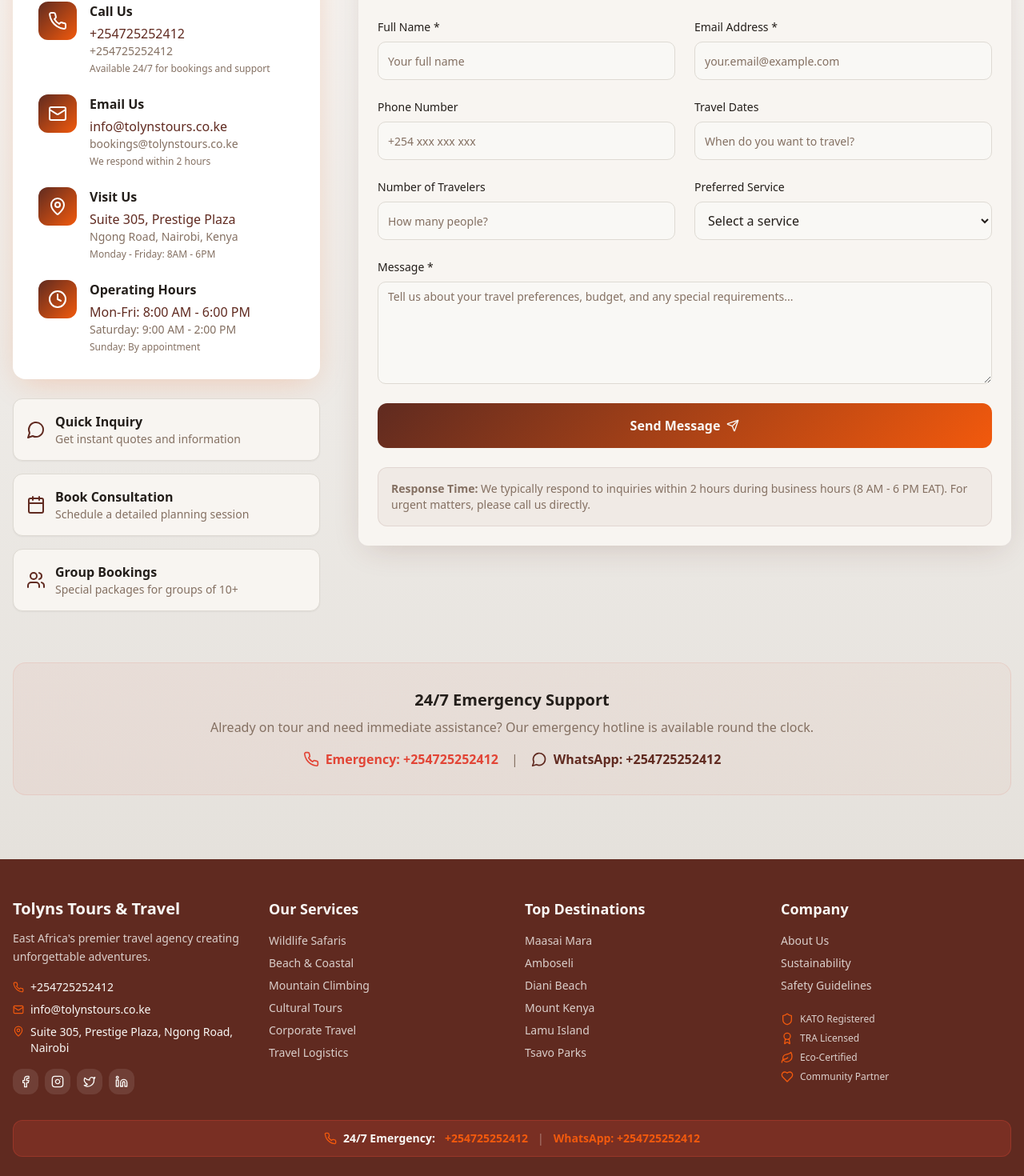
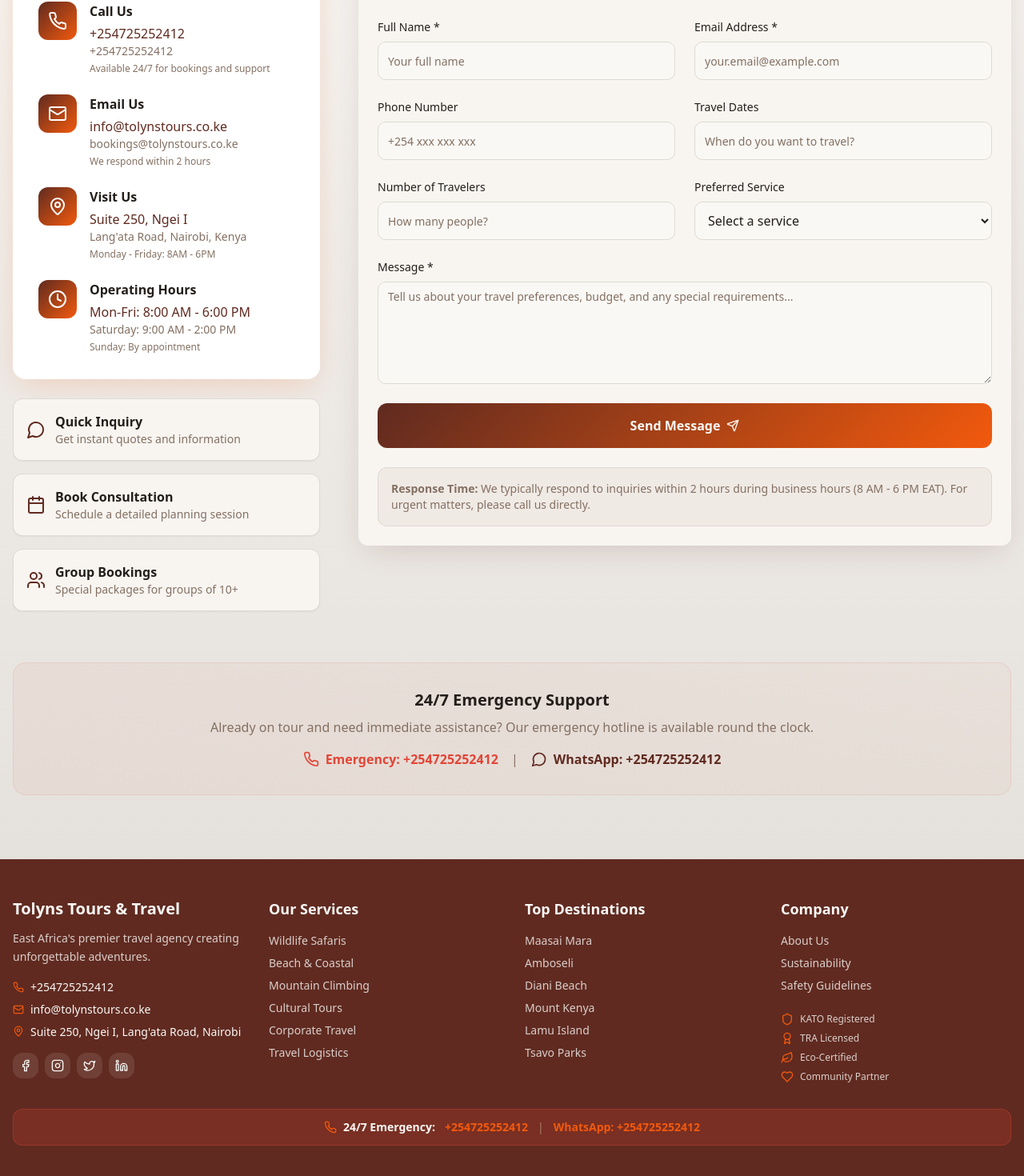
Before and after one commit to olivionate/tolyns-tours-and-travel, a React (Vite) app: page /contact in a window 1280 px wide. Shown: the part 506-1976 px from the top of the page at 80% size. Built offline with nearby package versions, Linux system fonts and the light colour scheme; the HTML template or start-up script is replaced by a standard one.

Commit message:
Update contact address

```diff
--- a/src/components/Contact.tsx
+++ b/src/components/Contact.tsx
@@ -32,8 +32,8 @@ const Contact = () => {
     {
       icon: MapPin,
       title: "Visit Us",
-      primary: "Suite 305, Prestige Plaza",
-      secondary: "Ngong Road, Nairobi, Kenya",
+      primary: "Suite 250, Ngei I",
+      secondary: "Lang'ata Road, Nairobi, Kenya",
       description: "Monday - Friday: 8AM - 6PM"
     },
     {
--- a/src/components/Footer.tsx
+++ b/src/components/Footer.tsx
@@ -79,7 +79,7 @@ const Footer = () => {
                 </div>
                 <div className="flex items-start gap-2">
                   <MapPin className="w-3.5 h-3.5 text-accent mt-0.5 flex-shrink-0" />
-                  <span className="text-sm">Suite 305, Prestige Plaza, Ngong Road, Nairobi</span>
+                  <span className="text-sm">Suite 250, Ngei I, Lang'ata Road, Nairobi</span>
                 </div>
               </div>
 
--- a/src/pages/CookiePolicy.tsx
+++ b/src/pages/CookiePolicy.tsx
@@ -338,7 +338,7 @@ const CookiePolicy = () => {
 
               <div className="space-y-3">
                 <p><strong>Tolyns Tours & Travel</strong></p>
-                <p className="text-muted-foreground">Suite 305, Prestige Plaza, Ngong Road, Nairobi, Kenya</p>
+                <p className="text-muted-foreground">Suite 250, Ngei I, Lang'ata Road, Nairobi, Kenya</p>
                 <p className="text-muted-foreground">Email: privacy@tolynstours.co.ke</p>
                 <p className="text-muted-foreground">Phone: +254725252412</p>
               </div>
--- a/src/pages/PrivacyPolicy.tsx
+++ b/src/pages/PrivacyPolicy.tsx
@@ -248,7 +248,7 @@ const PrivacyPolicy = () => {
                   <div>
                     <p className="font-semibold">Address</p>
                     <p className="text-muted-foreground">
-                      Suite 305, Prestige Plaza, Ngong Road<br />
+                      Suite 250, Ngei I, Lang'ata Road<br />
                       Nairobi, Kenya
                     </p>
                   </div>
--- a/src/pages/TermsOfService.tsx
+++ b/src/pages/TermsOfService.tsx
@@ -306,7 +306,7 @@ const TermsOfService = () => {
 
               <div className="space-y-3">
                 <p><strong>Tolyns Tours & Travel</strong></p>
-                <p className="text-muted-foreground">Suite 305, Prestige Plaza, Ngong Road, Nairobi, Kenya</p>
+                <p className="text-muted-foreground">Suite 250, Ngei I, Lang'ata Road, Nairobi, Kenya</p>
                 <p className="text-muted-foreground">Email: info@tolynstours.co.ke</p>
                 <p className="text-muted-foreground">Phone: +254725252412</p>
                 <p className="text-muted-foreground">WhatsApp: +254725252412</p>
```
